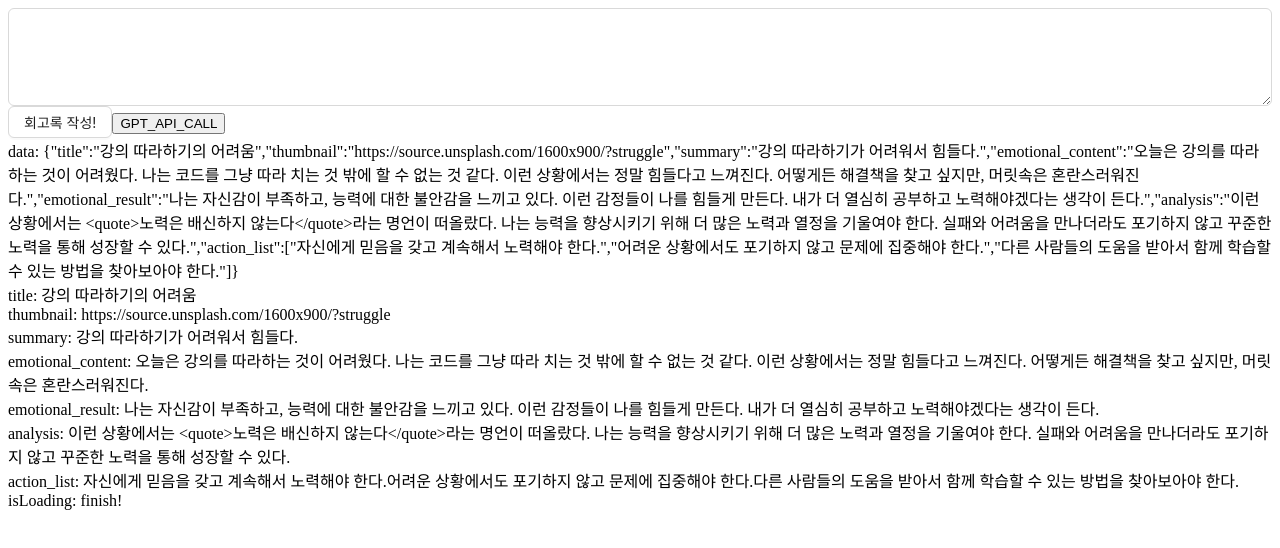
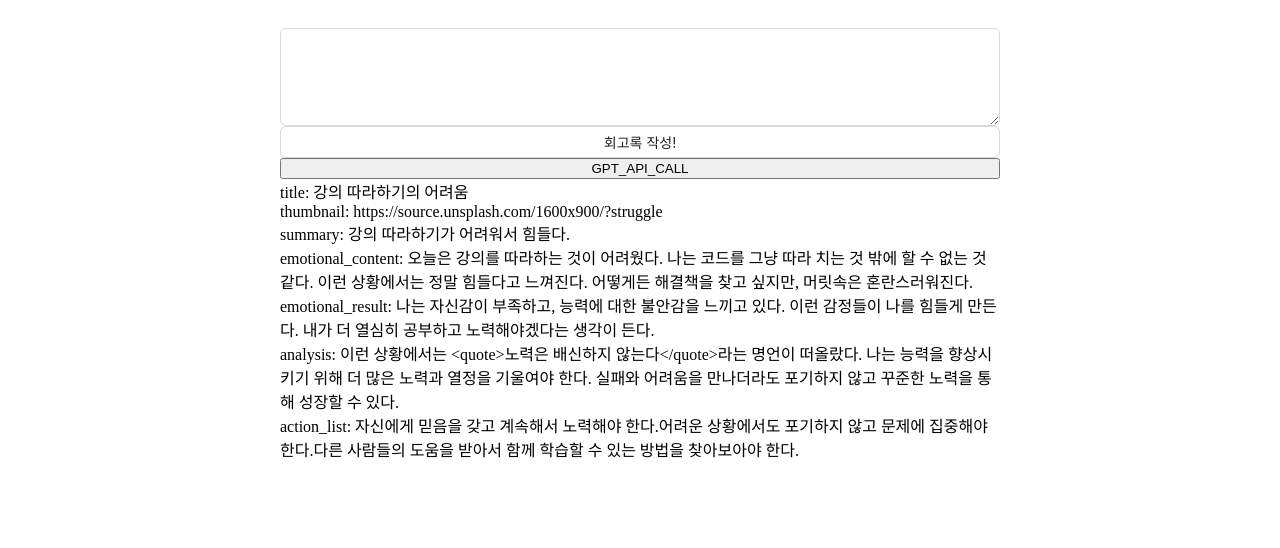
Before and after one commit to preferchoi/memoirs_AI, a React (Vite) app in the folder pjt/: page / in a window 1280 px wide. Shown: the top 548 px of the page. Built offline with nearby package versions, Linux system fonts and the light colour scheme.

Commit message:
feat: AppContainer css set

```diff
--- a/pjt/src/App.jsx
+++ b/pjt/src/App.jsx
@@ -1,6 +1,7 @@
 import { useState } from 'react'
 import { CallGPT } from './apis/gpt';
 import Diaryinput from './components/Diaryinput'
+import styled from 'styled-components'
 
 const dummy = {
   "title": "강의 따라하기의 어려움",
@@ -38,11 +39,9 @@ function App() {
     handleClickAPICall(userInput);
   }
   return (
-    <>
+    <AppContainer>
       <Diaryinput isLoading={isLoading} onSubmit={handleSubmit} />
       <button onClick={handleClickAPICall}>GPT_API_CALL</button>
-      <div>
-        data: {JSON.stringify(data)}
       <div>title: {data.title}</div>
       <div>thumbnail: {data.thumbnail}</div>
       <div>summary: {data.summary}</div>
@@ -50,12 +49,17 @@ function App() {
       <div>emotional_result: {data.emotional_result}</div>
       <div>analysis: {data.analysis}</div>
       <div>action_list: {data.action_list}</div>
-      </div>
-      <div>
-        isLoading: {isLoading ? "loading.." : "finish!"}
-      </div>
-    </>
+    </AppContainer>
   )
 }
 
-export default App
+export default App;
+
+const AppContainer = styled.div`
+  padding:20px;
+  display:flex;
+  flex-direction: column;
+  max-width: 720px;
+  width: 100%;
+  margin: 0 auto;
+`;
```
Lines whose indentation alone changed are shown as unchanged.
